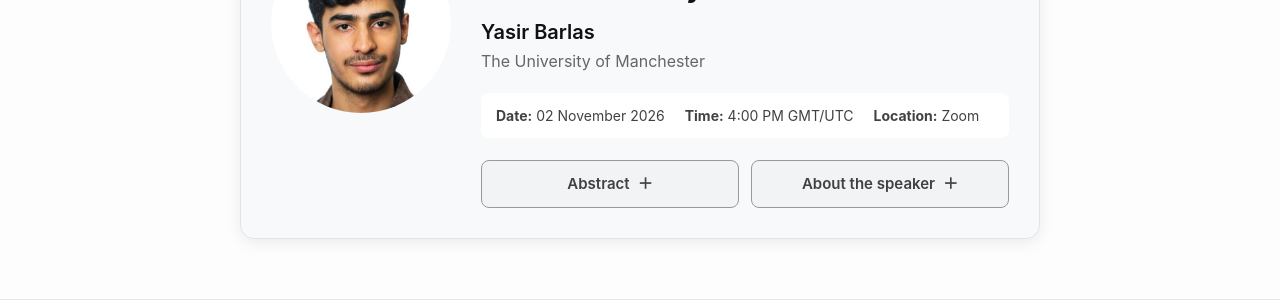
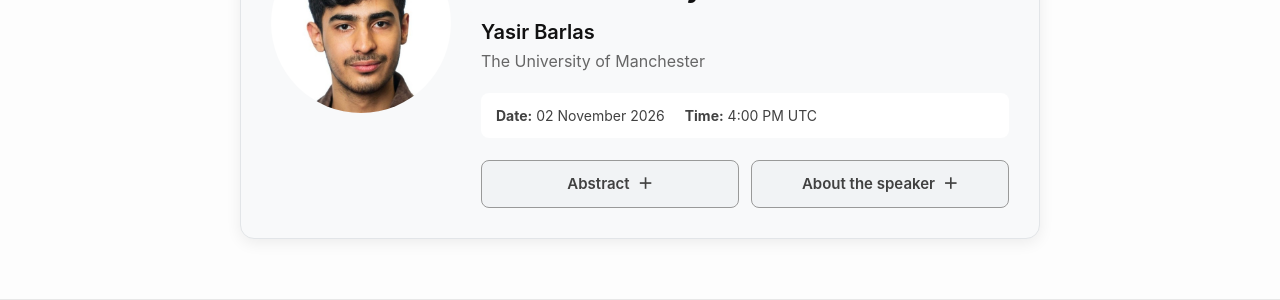
Before and after one commit to bayesiandesign/seminar, a Jekyll site: the page built from README.md, in a window 1280 px wide. Shown: the part 503-803 px from the top of the page. Built offline with Jekyll 4.4.1, drawn with Linux system fonts in a browser that asks for light colours; nearby versions of some CDN libraries; our own code applies the rules of GitHub Pages for plain Markdown files.

Commit message:
Update home.html

```diff
--- a/_layouts/home.html
+++ b/_layouts/home.html
@@ -34,8 +34,7 @@ layout: default
 
   <div class="seminar-details">
     <span><strong>Date:</strong> 02 November 2026</span>
-    <span><strong>Time:</strong> 4:00 PM GMT/UTC</span>
-    <span><strong>Location:</strong> Zoom</span>
+    <span><strong>Time:</strong> 4:00 PM UTC</span>
   </div>
 
   <div class="speaker-sections">
```
